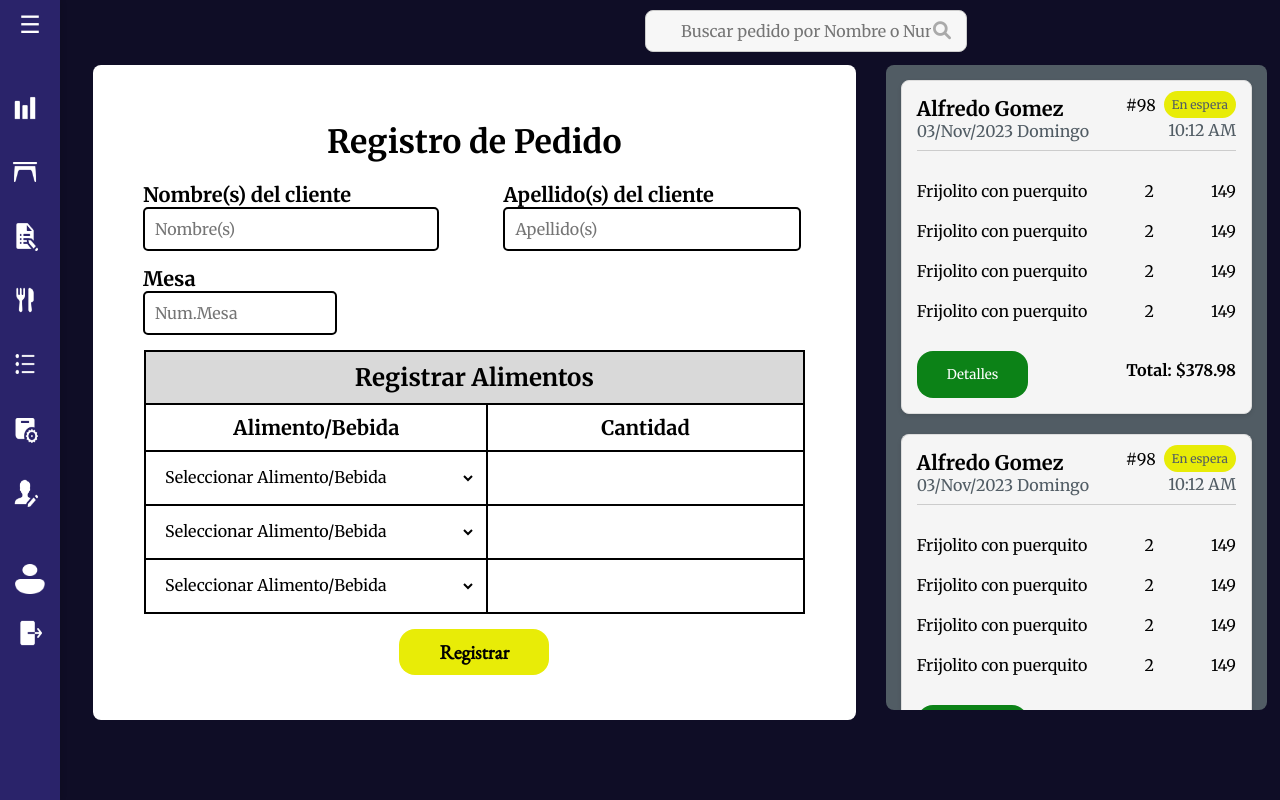
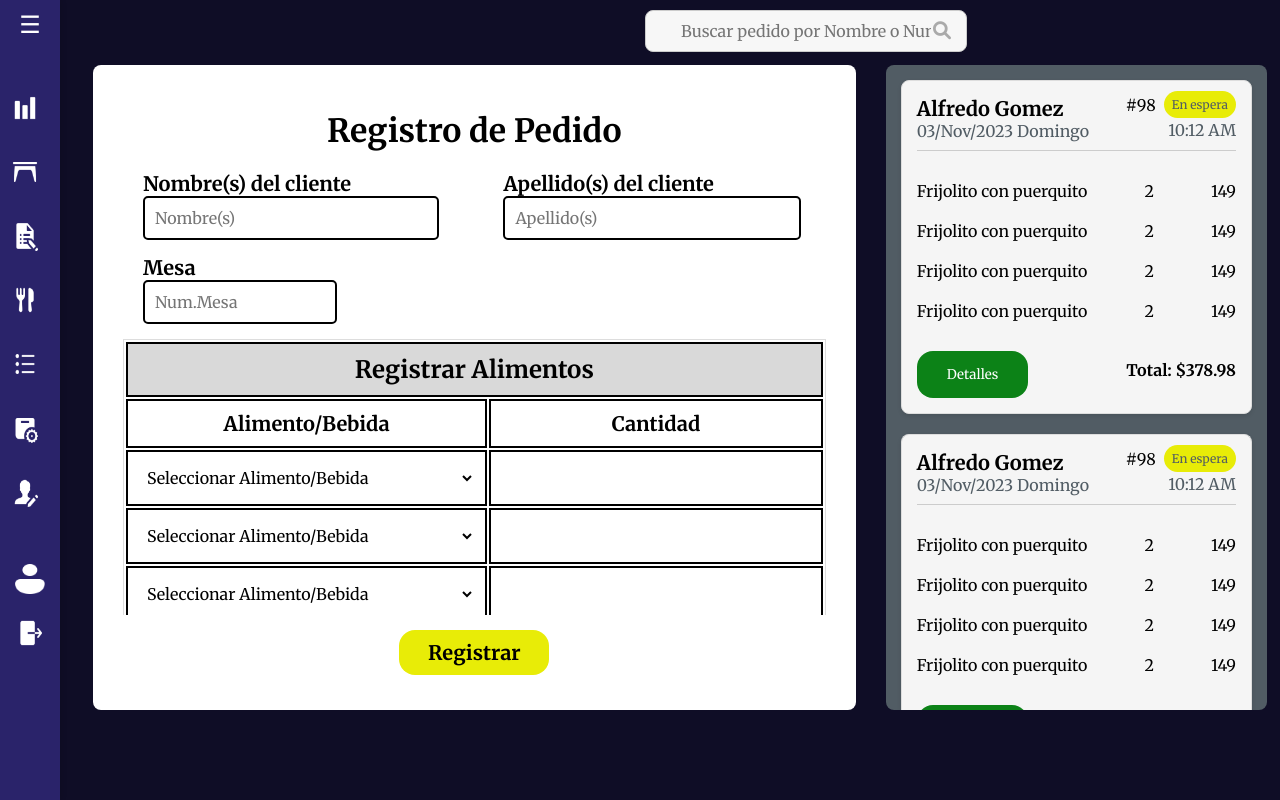
Before and after one commit to RosyEuan/venta, a CodeIgniter app: page /venta/modal_pedidos in a window 1280 px wide. Run offline with CodeIgniter, Linux system fonts and the light colour scheme; some web fonts are replaced.

Commit message:
Filas ilimitadas en los pedidos

```diff
--- a/application/views/modal_pedidos.php
+++ b/application/views/modal_pedidos.php
@@ -99,7 +99,8 @@
           </div>
         </div>
 
-        <table>
+        <div class="table-wrapper">
+          <table style="width: 100%;">
             <thead>
               <tr>
                 <th colspan="2" class="alimentos">Registrar Alimentos</th>
@@ -120,11 +121,12 @@
                 </td>
                 <td>
                   <div class="editable" contenteditable="true" v-text="item.quantity"
-                  @input="item.quantity = $event.target.innerText"></div>
+                    @input="updateRow(index, 'quantity', $event.target.innerText)"></div>
                 </td>
               </tr>
             </tbody>
           </table>
+        </div>
         <button class="btn">Registrar</button>
       </div>
 
@@ -213,7 +215,36 @@
             <p>Actualizar estos datos modificaría el ticket final.</p>
           </div>
 
-          <table class="popup-table">
+          <div class="table-wrapper2">
+          <table  class="popup-table" style="width: 100%;">
+            <thead>
+              <tr>
+                <th colspan="2" class="table-header">Registrar Alimentos</th>
+              </tr>
+              <tr>
+                <th class="table-column-header">Alimento/Bebida</th>
+                <th class="table-column-header">Cantidad</th>
+              </tr>
+            </thead>
+            <tbody>
+              <tr v-for="(item, index) in modalItems" :key="index" style="cursor: pointer;">
+                <td  class="table-cell">
+                  <select v-model="item.food" class="select-table-column-header editable">
+                    <option value="" disabled selected>Seleccionar Alimento/Bebida</option>
+                    <option value="Frijolito con puerquito">Frijolito con puerquito</option>
+                    <option value="Tacos al pastor">Tacos al pastor</option>
+                  </select>
+                </td>
+                <td  class="table-cell">
+                  <div class="editable-cell" contenteditable="true" v-text="item.quantity"
+                    @input="updateModalRow(index, 'quantity', $event.target.innerText)"></div>
+                </td>
+              </tr>
+            </tbody>
+          </table>
+        </div>
+
+          <!-- <table class="popup-table">
             <thead>
               <tr>
                 <th colspan="2" class="table-header">Registrar Alimentos</th>
@@ -235,7 +266,7 @@
                 </td>
               </tr>
             </tbody>
-          </table>
+          </table> -->
           <div class="modal-footer">
             <button type="button" class="boton_cerrar btn btn-secondary" @click="closeModal">Cerrar</button>
           </div>
@@ -261,7 +292,6 @@
                 { food: '', quantity: '' },
               ],
               modalItems: [
-                { food: '', quantity: '' },
                 { food: '', quantity: '' },
                 { food: '', quantity: '' },
               ], // Esta es la copia local de los datos de la tabla para el modal
@@ -316,6 +346,18 @@
             closeModal() {
               this.isModalOpen = false;
             },
+            updateRow(index, field, value) {
+              this.items[index][field] = value;
+              if (index === this.items.length - 1) {
+                this.items.push({ food: '', quantity: '' });
+              }
+            },
+            updateModalRow(index, field, value) {
+              this.modalItems[index][field] = value;
+              if (index === this.modalItems.length - 1) {
+                this.modalItems.push({ food: '', quantity: '' });
+              }
+            },
           },
         }).mount('#app');
       </script>
--- a/assets/css/style_pedidos.css
+++ b/assets/css/style_pedidos.css
@@ -165,6 +165,7 @@ overflow-y: auto;
   .registro-pedidoss h2 {
     text-align: center;
     margin-bottom: 20px;
+    margin-top: 16px;
   }
 
   .registro-pedidoss .form-group {
@@ -199,11 +200,10 @@ margin-left: 20px; /* Ajusta este valor según necesites */
   .registro-pedidoss table {
     width: 100%;
     margin-top: 20px;
-    border-collapse: collapse;
+    border-collapse: separate;
     width: 94%; /* Cambia este valor según lo necesites, por ejemplo, 50% o un valor fijo como 500px */
     margin: 0 auto; /* Para centrar la tabla */
     border: 3px solid #000; /* Contorno externo de la tabla */
-    border-collapse: collapse; /* Combina los bordes de celdas adyacentes */
   }
 
   .registro-pedidoss table,
@@ -231,11 +231,12 @@ margin-left: 20px; /* Ajusta este valor según necesites */
     font-weight: bold;
     width: 150px;
     margin: 15px auto;
+    margin-bottom: 0;
     padding: 10px;
     background-color: #E8EC07;
     color: #000;
     font-size:20px;
-    font-family: EB Garamond;
+    font-family: 'Merriweather';
     border: none;
     border-radius: 16px;
     cursor: pointer;
@@ -309,6 +310,7 @@ font-size:20px;
   font-size:24px;
   font-family: "Merriweather";
   background: #D9D9D9;
+  border: 2px solid #000 !important;
 }
 .alimento{
   font-size:20px;
@@ -526,6 +528,7 @@ overflow-y: auto;
 .popup-content {
 background: white;
 padding: 30px;
+padding-top: 16px;
 border-radius: 8px;
 width: 100%;
 margin: 0 auto;
@@ -537,7 +540,7 @@ overflow: hidden;
 .popup-title {
 text-align: center;
 margin: 0;
-margin-bottom: 20px;
+margin-bottom: 10px;
 font-size: 32px;
 font-family: "Merriweather";
 }
@@ -558,7 +561,7 @@ font-family: "Merriweather";
 }
 
 .form-section {
-margin-bottom: 15px;
+margin-bottom: 8px;
 display: flex;
 flex-direction: row;
 gap: 20px;
@@ -579,6 +582,30 @@ width: 100%;
 height: auto;
 font-size: 16px;
 font-family: "Merriweather";
+}
+
+.table-wrapper {
+  max-height: 276px;
+  overflow-y: auto;
+  display: block;
+  width: 100%;
+  position: relative;
+}
+.table-wrapper2 {
+  max-height: 235px;
+  overflow-y: auto;
+  display: block;
+  width: 100%;
+  position: relative;
+  margin-bottom: 20px;
+}
+thead {
+  position: sticky;
+  top: 0;
+  background-color: #fff;
+  z-index: 2;
+  border-bottom: 2px solid #000;
+
 }
 
 
@@ -610,13 +637,14 @@ width:85%;
 .popup-table {
 width: 94%;
 margin: 8px auto;
-border: 3px solid #000;
-border-collapse: collapse;
+border-collapse: separate;
 }
 
 .table-header {
 text-align: center;
 background: #D9D9D9;
+border: 2px solid #000;
+padding: 10px;
 font-size: 24px;
 font-family: "Merriweather";
 }
@@ -672,3 +700,6 @@ font-family: "Merriweather";
 text-align: center;
 margin-top: 10px;
 }
+.popup-warning p{
+  margin: 12px;
+}
```
Lines whose indentation alone changed are shown as unchanged.
